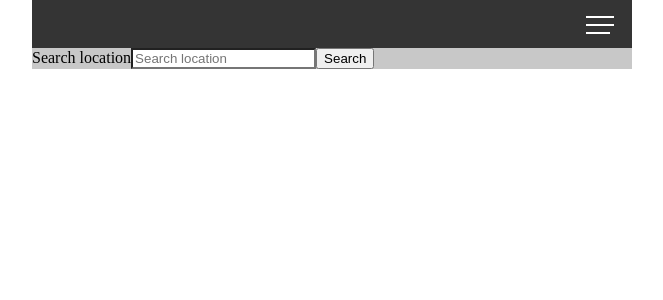
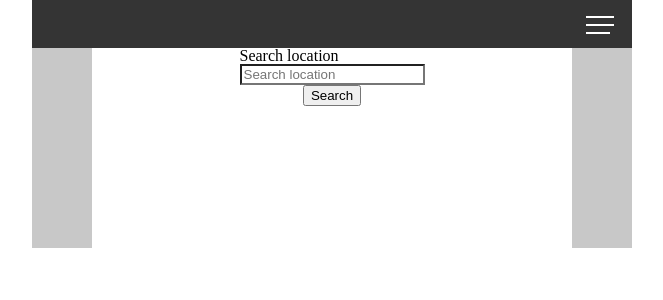
Before and after one commit to chas-academy/u07-weather-app-Niclas-Gustafsson, a React (Create React App) app: page / in a window 1280 px wide. Shown: the top 300 px of the page, without its empty margins (308-971 px from the left). Built offline with nearby package versions, Linux system fonts and the light colour scheme.

Commit message:
Basic search component styling + add global variables for Sass

```diff
--- a/public/index.html
+++ b/public/index.html
@@ -1,14 +1,23 @@
 <!DOCTYPE html>
 <html lang="en">
+
 <head>
   <meta charset="utf-8" />
   <link rel="icon" href="%PUBLIC_URL%/favicon.ico" />
   <meta name="viewport" content="width=device-width, initial-scale=1" />
+  <!-- Google Fonts -->
+  <link rel="preconnect" href="https://fonts.googleapis.com">
+  <link rel="preconnect" href="https://fonts.gstatic.com" crossorigin>
+  <link href="https://fonts.googleapis.com/css2?family=Kanit:wght@400;500;600;700&display=swap" rel="stylesheet">
+
+  <link rel="preconnect" href="https://fonts.googleapis.com">
+  <link rel="preconnect" href="https://fonts.gstatic.com" crossorigin>
+  <link
+    href="https://fonts.googleapis.com/css2?family=Kanit:wght@400;500;600;700&family=Roboto:wght@400;500;700&display=swap"
+    rel="stylesheet">
+
   <meta name="theme-color" content="#000000" />
-    <meta
-      name="description"
-      content="Web site created using create-react-app"
-    />
+  <meta name="description" content="Web site created using create-react-app" />
   <link rel="apple-touch-icon" href="%PUBLIC_URL%/logo192.png" />
   <!--
       manifest.json provides metadata used when your web app is installed on a
@@ -26,6 +35,7 @@
     -->
   <title>React App</title>
 </head>
+
 <body>
   <noscript>You need to enable JavaScript to run this app.</noscript>
   <div id="root"></div>
@@ -40,4 +50,5 @@
       To create a production bundle, use `npm run build` or `yarn build`.
     -->
 </body>
+
 </html>
--- a/src/assets/css/main.css
+++ b/src/assets/css/main.css
@@ -123,4 +123,31 @@ body #root .container {
 .nav .hamburger:hover {
   cursor: pointer;
 }
+
+.search-box {
+  width: 80%;
+  height: 200px;
+  background-color: #fff;
+  margin: 0 auto;
+}
+
+.search-box .search-form {
+  display: -webkit-box;
+  display: -ms-flexbox;
+  display: flex;
+  -webkit-box-orient: vertical;
+  -webkit-box-direction: normal;
+      -ms-flex-direction: column;
+          flex-direction: column;
+  -webkit-box-pack: center;
+      -ms-flex-pack: center;
+          justify-content: center;
+  -webkit-box-align: center;
+      -ms-flex-align: center;
+          align-items: center;
+}
+
+.search-box .search-form input, .search-box .search-form label {
+  display: block;
+}
 /*# sourceMappingURL=main.css.map */
--- /dev/null
+++ b/src/assets/scss/components/_search-form.scss
@@ -0,0 +1,18 @@
+.search-box {
+    width: 80%;
+    height: 200px; // refactor to relative
+    background-color: #fff;
+    margin: 0 auto;
+    .search-form {
+        display: flex;
+        flex-direction: column;
+        justify-content: center;
+        align-items: center;
+        input, label {
+            display: block;
+        }
+        button {
+
+        }
+    }
+}
--- a/src/assets/scss/main.scss
+++ b/src/assets/scss/main.scss
@@ -1,3 +1,6 @@
 @import './global/resets';
+@import './global/variables';
+
 @import '../scss/components/app';
 @import '../scss/components/navbar';
+@import '../scss/components/search-form';
--- a/src/components/searchComponent/search.jsx
+++ b/src/components/searchComponent/search.jsx
@@ -4,8 +4,11 @@ export default function Search() {
   return (
     <section className="search-box">
       <form className="search-form" action="">
+        <div className="form-group">
+
         <label htmlFor="search">Search location</label>
         <input id="search" type="text" placeholder="Search location"/>
+        </div>
         <button type="submit">Search</button>
       </form>
     </section>
```
Also changed, not shown: src/assets/css/main.min.css (+1 -1 lines), src/assets/scss/global/_variables.scss (added, +17 -0 lines). Lines whose indentation alone changed are shown as unchanged.
